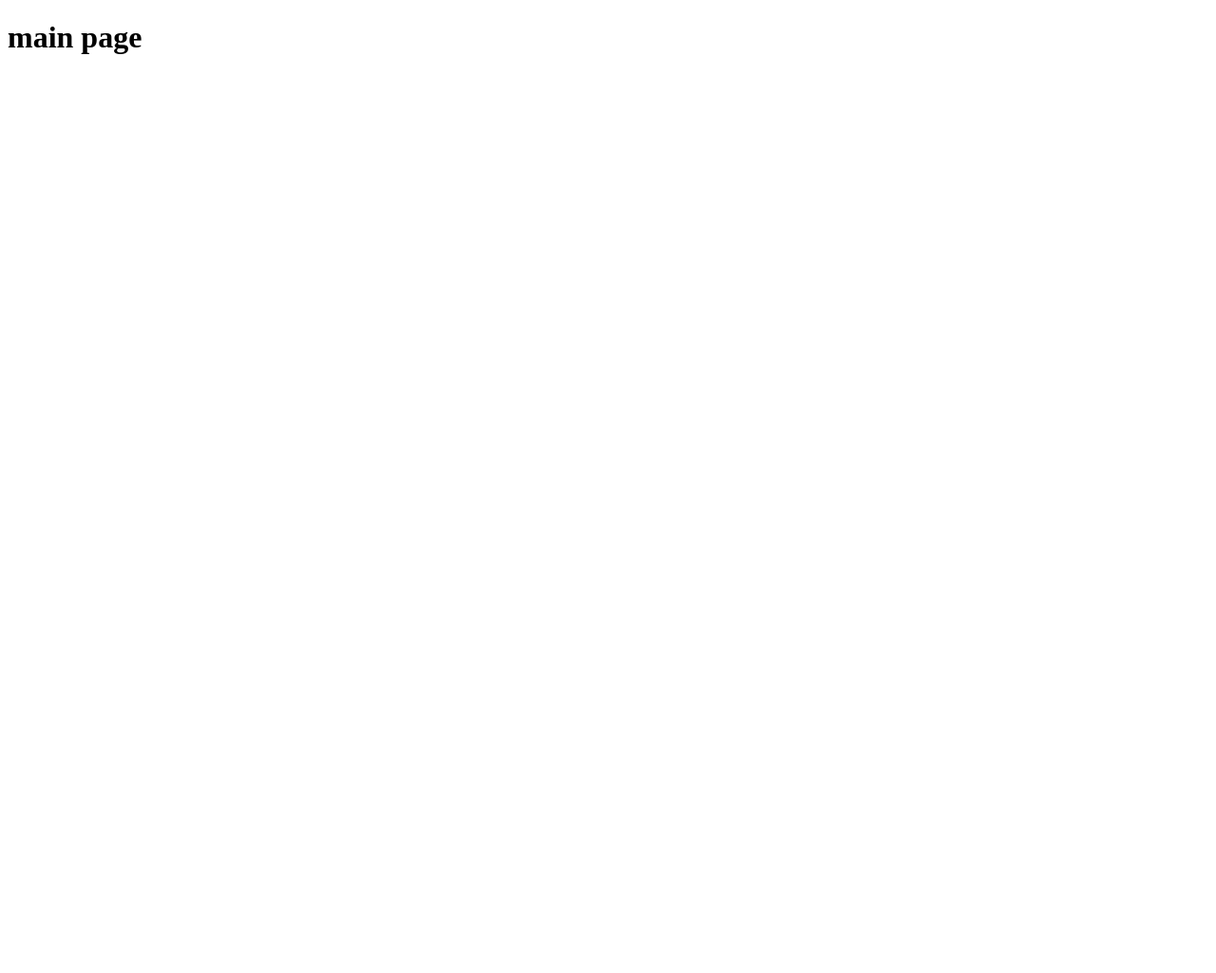
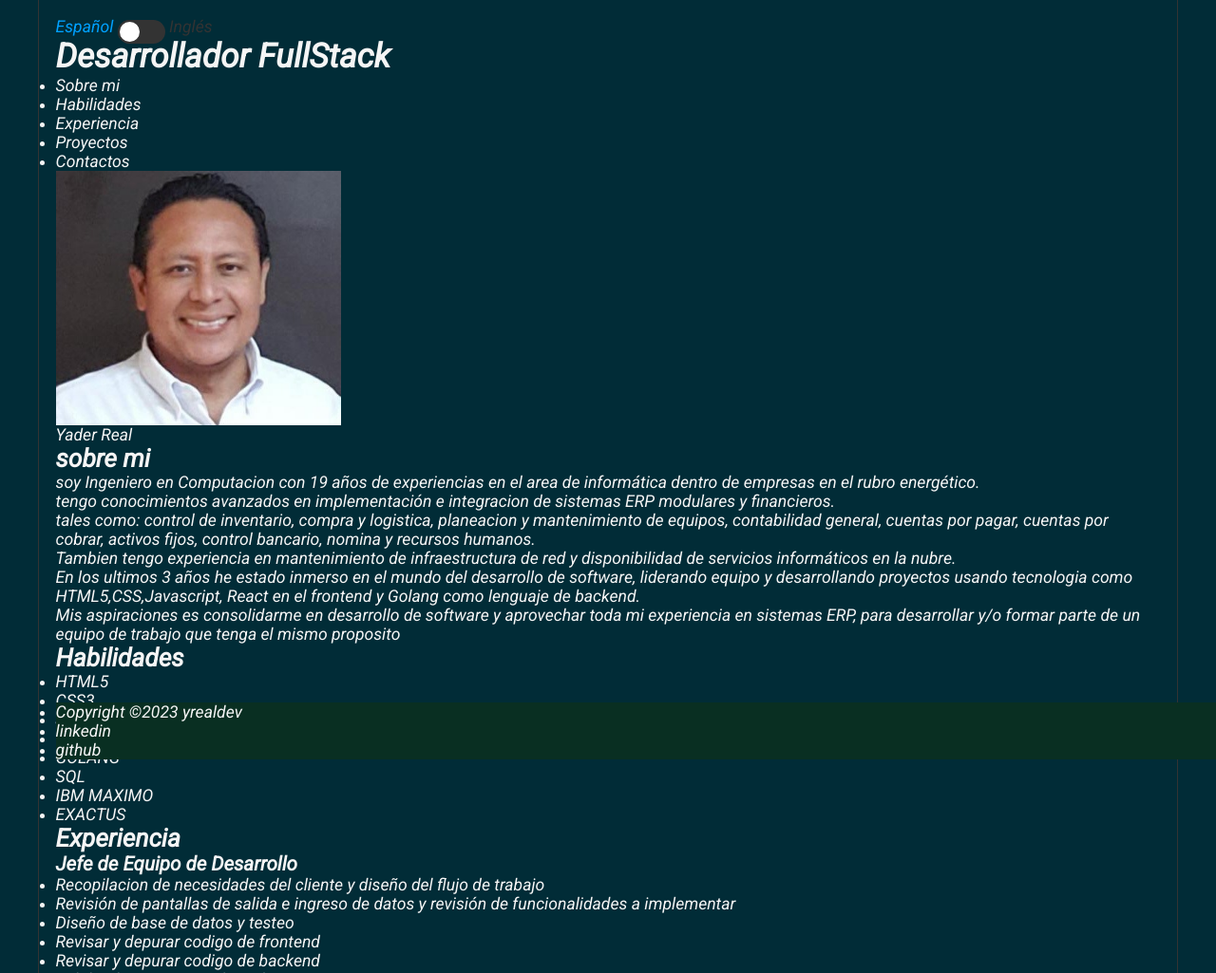
Before and after one commit to yader-real/portfolio, a plain HTML site: page index.html in a window 1280 px wide. Shown: the top 1025 px of the page at 95% size. Before the commit the page ends 800 px from the top, so only its background shows below. Drawn offline with Linux system fonts and the light colour scheme.

Commit message:
first version

```diff
--- /dev/null
+++ b/css/style.css
@@ -0,0 +1,98 @@
+@import url('https://fonts.googleapis.com/css2?family=Chakra+Petch:ital,wght@1,700&family=Roboto:ital@1&display=swap');
+
+/* |reset| */
+*,
+*::after,
+*::before{
+    margin: 0;
+    padding: 0;
+    box-sizing: border-box;
+}
+
+img{
+    display: block;
+    max-width: 100%;
+    height: auto;
+}
+
+input,button,textarea{
+    font: inherit;
+}
+
+:root{
+    /* fonts */
+    --FS: clamp(1rem,2.2vh,1.5rem);
+    /* colors */
+    --BODY-BGCOLOR:#012C37ff;
+    --FONT-COLOR:whitesmoke;
+}
+
+/* |General Styles| */
+
+html{
+    scroll-behavior: smooth;
+    font-size: var(--FS) ;
+    font-family: 'Chakra Petch', sans-serif;
+    font-family: 'Roboto', sans-serif;
+}
+body{
+    background-color: var(--BODY-BGCOLOR);
+    color: var(--FONT-COLOR);
+    min-height: 100v;
+    max-width: 1200px;
+    margin: 0 auto;
+    padding: 1rem;
+    border-left: 1px solid #333;
+    border-right: 1px solid #333;
+
+}
+
+/* |idiom checkbox| */
+.en{
+    color:#333;
+
+}
+.es{
+
+    color: #00a1ff;
+}
+.check{
+    position: relative;
+    width: 50px;
+}
+.check::before{
+    content: '';
+    position: absolute;
+    width: 50px;
+    height: 25px;
+    background: #333;
+    border-radius: 25px;
+}
+.check::after{
+    content: '';
+    position: absolute;
+    width: 25px;
+    height: 25px;
+    background: #fff;
+    border-radius: 25px;
+    transition: 0.25s;
+    border: 2px solid #333;
+    box-sizing: border-box;
+}
+.check:checked::after{
+    left: 25px;
+    border: 2px solid #00a1ff;
+}
+.check:checked::before{
+    background: #00a1ff;
+}
+
+/* fin idiom check */
+
+/* Footer */
+.footer{
+    background-color:rgb(9, 47, 34);
+    position: fixed;
+    bottom: 0;
+    width: 100%;
+}
--- a/index.html
+++ b/index.html
@@ -1,12 +1,103 @@
 <!DOCTYPE html>
-<html lang="en">
+<html lang="es">
 <head>
     <meta charset="UTF-8">
     <meta http-equiv="X-UA-Compatible" content="IE=edge">
     <meta name="viewport" content="width=device-width, initial-scale=1.0">
+    <meta name="Autor" content="Ing.Yader Real" >
+    <meta name="description" content="Esta pagina contiene el historial de desarrollo web del Ing. Yader Real">
+    <link rel="stylesheet" href="css/style.css">
+    <script src="js/app.js" defer></script>
+    <link rel="icon" href="/img/favicon.ico" type="image/x-icon">
     <title>Portfolio</title>
 </head>
 <body>
-    <h1>main page</h1>
+    <header>
+        <span class="es">Español</span>
+        <input type="checkbox" class="check">
+        <span class="en">Inglés</span>
+        <h1>Desarrollador FullStack</h1>
+    <nav>
+        <ul>
+            <li>Sobre mi</li>
+            <li>Habilidades</li>
+            <li>Experiencia</li>
+            <li>Proyectos</li>
+            <li>Contactos</li>
+        </ul>
+    </nav>
+
+    </header>
+    <main>
+        <figure>
+            <img src="img/YR.jpg" alt="Foto Yader Real" title="Yader Real" width="300">
+            <figcaption>Yader Real</figcaption>
+        </figure>
+        <section>
+            <h2>sobre mi</h2>
+            <p>soy Ingeniero en Computacion con 19 años de experiencias en el area de informática dentro de empresas en el rubro energético.</p>
+            <p>tengo conocimientos avanzados en implementación e integracion de sistemas ERP modulares y financieros.</p>
+            <p>tales como: control de inventario, compra y logistica, planeacion y mantenimiento de equipos, contabilidad general, cuentas por pagar, cuentas por cobrar, activos fijos, control bancario, nomina y recursos humanos.</p>
+            <p>Tambien tengo experiencia en mantenimiento de infraestructura de red y disponibilidad de servicios informáticos en la nubre.</p>
+            En los ultimos 3 años he estado inmerso en el mundo del desarrollo de software, liderando equipo y desarrollando proyectos usando tecnologia como HTML5,CSS,Javascript, React en el frontend y Golang como lenguaje de backend.
+            <p>Mis aspiraciones es consolidarme en desarrollo de software y aprovechar toda mi experiencia en sistemas ERP, para desarrollar y/o formar parte de un equipo de trabajo que tenga el mismo proposito</p>
+        </section>
+        <section>
+            <h2>Habilidades</h2>
+            <ul>
+                <li>HTML5</li>
+                <li>CSS3</li>
+                <li>JAVASCRIPT</li>
+                <li>REACT</li>
+                <li>GOLANG</li>
+                <li>SQL</li>
+                <li>IBM MAXIMO</li>
+                <li>EXACTUS</li>
+            </ul>
+        </section>
+        <section>
+            <h2>Experiencia</h2>
+            <h3>Jefe de Equipo de Desarrollo</h3>
+                <ul>
+                    <li>Recopilacion de necesidades del cliente y diseño del flujo de trabajo </li>
+                    <li>Revisión de pantallas de salida e ingreso de datos y revisión de funcionalidades a implementar </li>
+                    <li>Diseño de base de datos y testeo</li>
+                    <li>Revisar y depurar codigo de frontend</li>
+                    <li>Revisar y depurar codigo de backend</li>
+                    <li>Validar datos y testeo de codigo</li>
+                </ul>
+        </section>
+        <section>
+            <figure>
+                <img src="img/coding2.jpg" alt="coding.jpg" title="programando"  width="400">
+                <figcaption>Programando</figcaption>
+            </figure>
+            <h2>Proyectos</h2>
+            <ul>
+                <li>Sistema Coopsemultam</li>
+                <li>realServiciosIndustriales</li>
+                <li>Pagina Web Abraham Real</li>
+                <li>Blog Personal</li>
+                <li>Lista de Compras</li>
+                <li>Reservacion</li>
+                <li>Pagina web Tacos</li>
+            </ul>
+        </section>
+
+        <section>
+            <h2>Contactos</h2>
+            <form>
+                <label for="name">Name:</label>
+                <input id="name" type="text" Placeholder="Your Name"></label>
+            </form>
+        </section>
+    </main>
+    <footer class="footer">
+        <ul>
+            <li><p>Copyright &copy;2023 yrealdev</p></li>
+            <li>linkedin</li>
+            <li>github</li>
+        </ul>
+    </footer>
 </body>
 </html>
--- /dev/null
+++ b/js/app.js
@@ -0,0 +1,12 @@
+const check = document.querySelector(".check");
+check.addEventListener('click', idioma);
+
+function idioma(){
+    let id = (check.checked);
+    if (id == true){
+        location.href = "en/index.html"
+    }else{
+        location.href = "../index.html"
+    }
+
+}
```
Also changed, not shown: en/index.html (added, +107 -0 lines), img/YR.jpg (added), img/favicon.ico (added), 3 other files.
